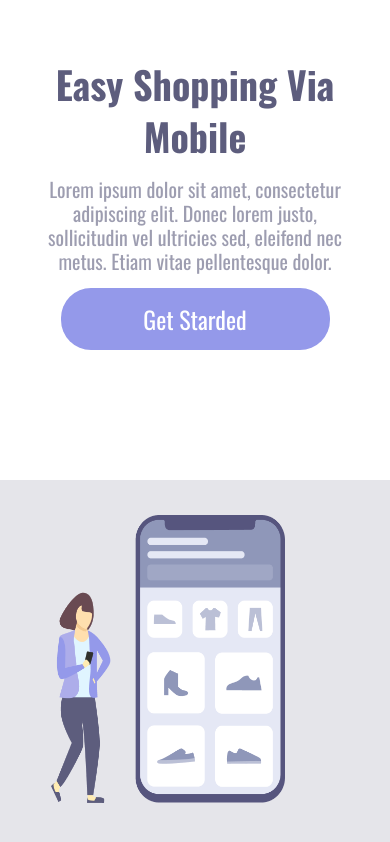
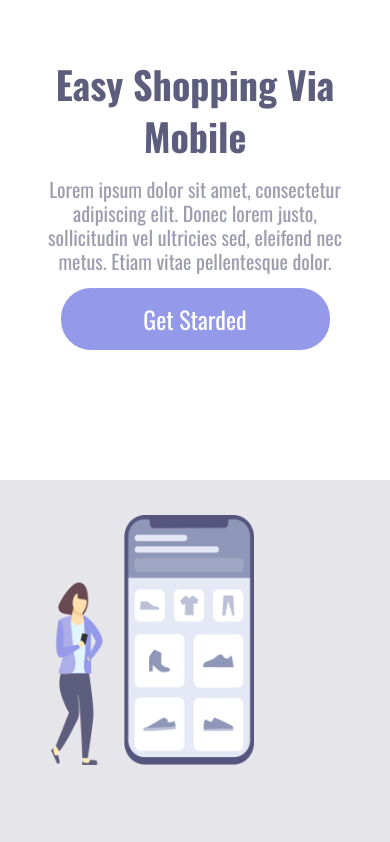
Before and after one commit to limagracieli/projeto-easyshop-devclub, a plain HTML site: page index.html in a window 390 px wide. Shown: the top 842 px of the page. Drawn offline with nearby package versions, Linux system fonts and the light colour scheme.

Commit message:
ateração tamanho da imagem mobile

```diff
--- a/style.css
+++ b/style.css
@@ -94,7 +94,7 @@ a:active {
     img {
         position: static;
         margin: 35px 53px 0 51px;
-        width: 60%;
+        width: 52%;
 
     }
     header {
```
